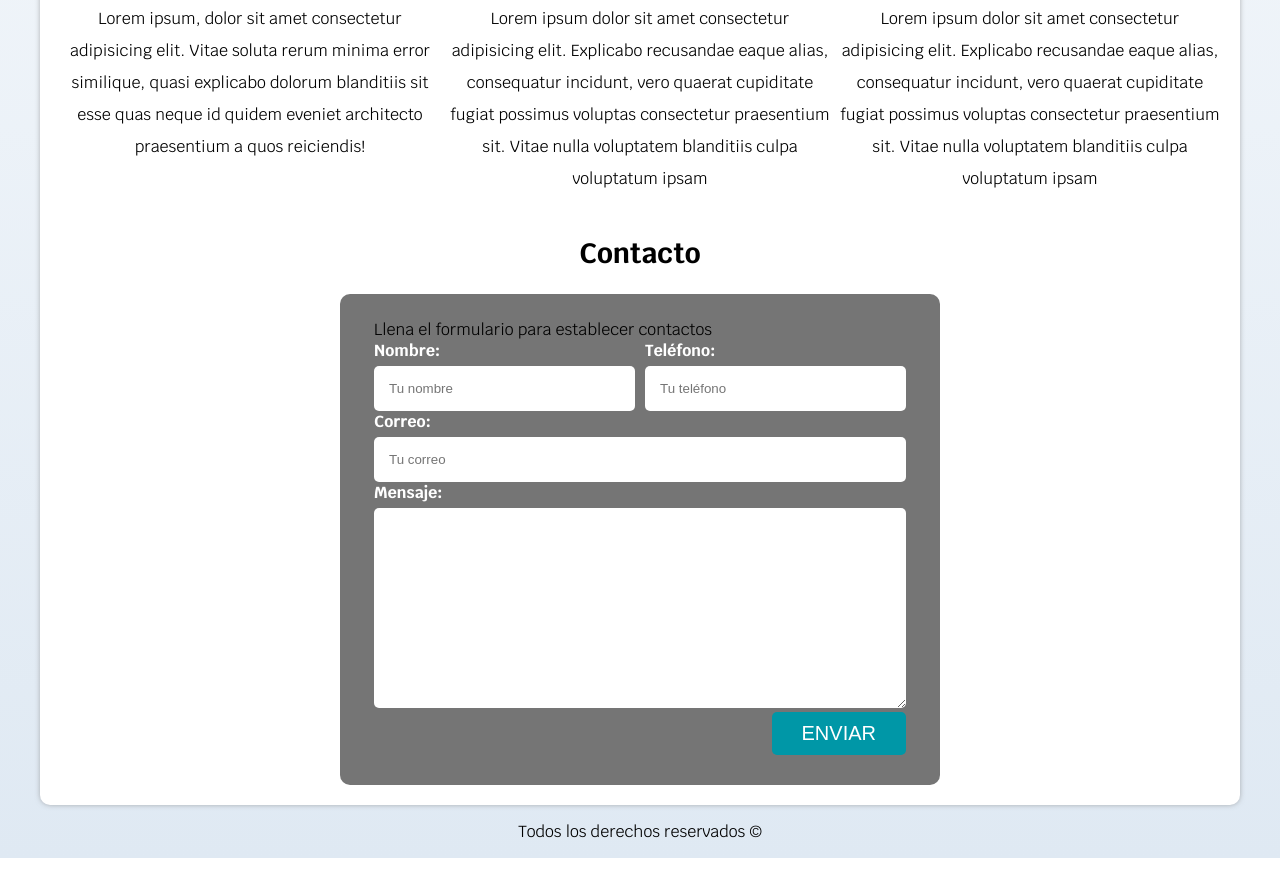
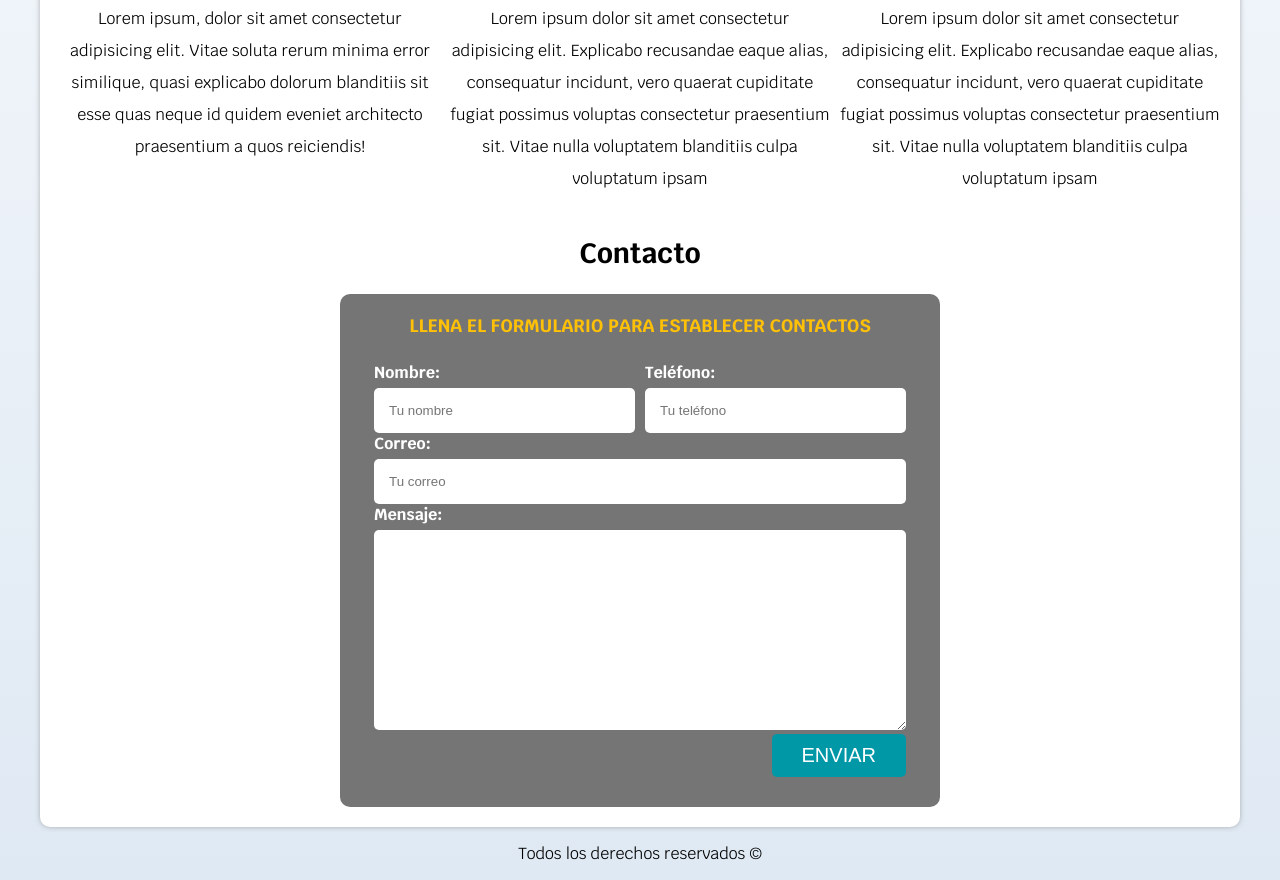
Before and after one commit to B4sal/Developer-Page-v1-con-errores-master_Corregido, a plain HTML site: page index.html in a window 1280 px wide. Shown: the part 940-1820 px from the top of the page. Before the commit the page ends 1798 px from the top, so only its background shows below. Drawn offline with Linux system fonts and the light colour scheme.

Commit message:
leyend fixed

```diff
--- a/index.html
+++ b/index.html
@@ -119,7 +119,7 @@
 
         <form class="formulario"> <!--FORMULARIO---------------------------------------------------------------------------->
             <fieldset>
-                <legenda>
+                <legend>
                     Llena el formulario para establecer contactos
                 </legend>
                 <div class="contenedor-campos"> <!--Contenedor campos y debajo deben estar sus campos-->
```
